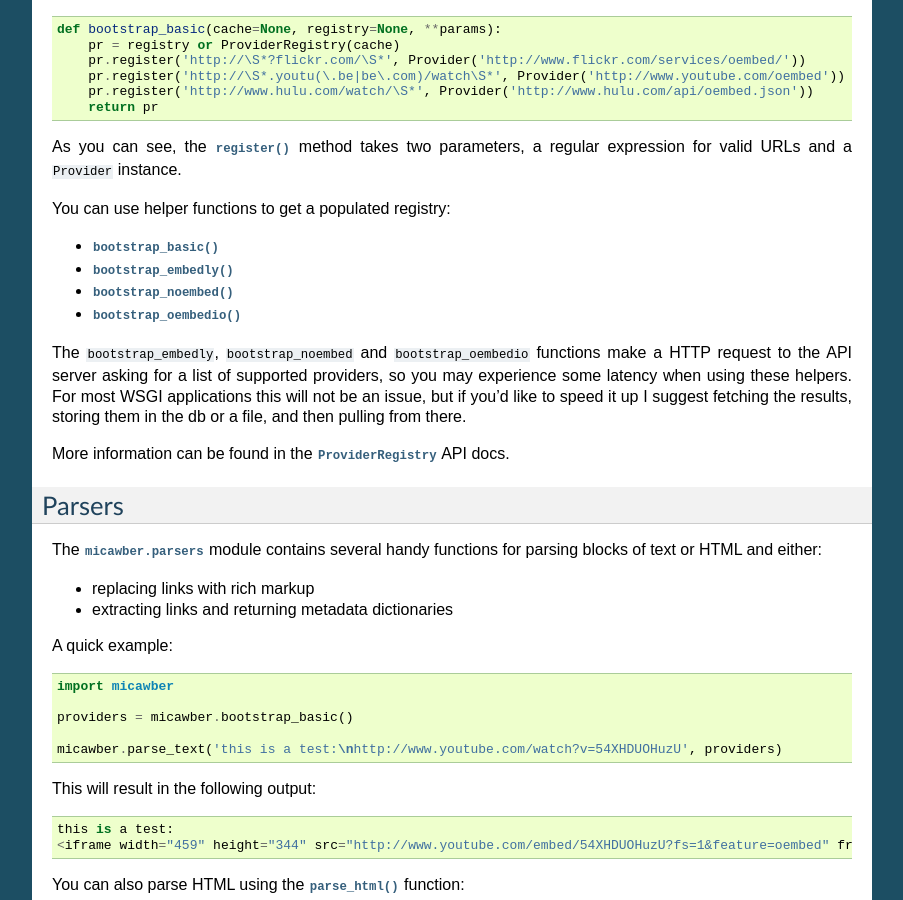
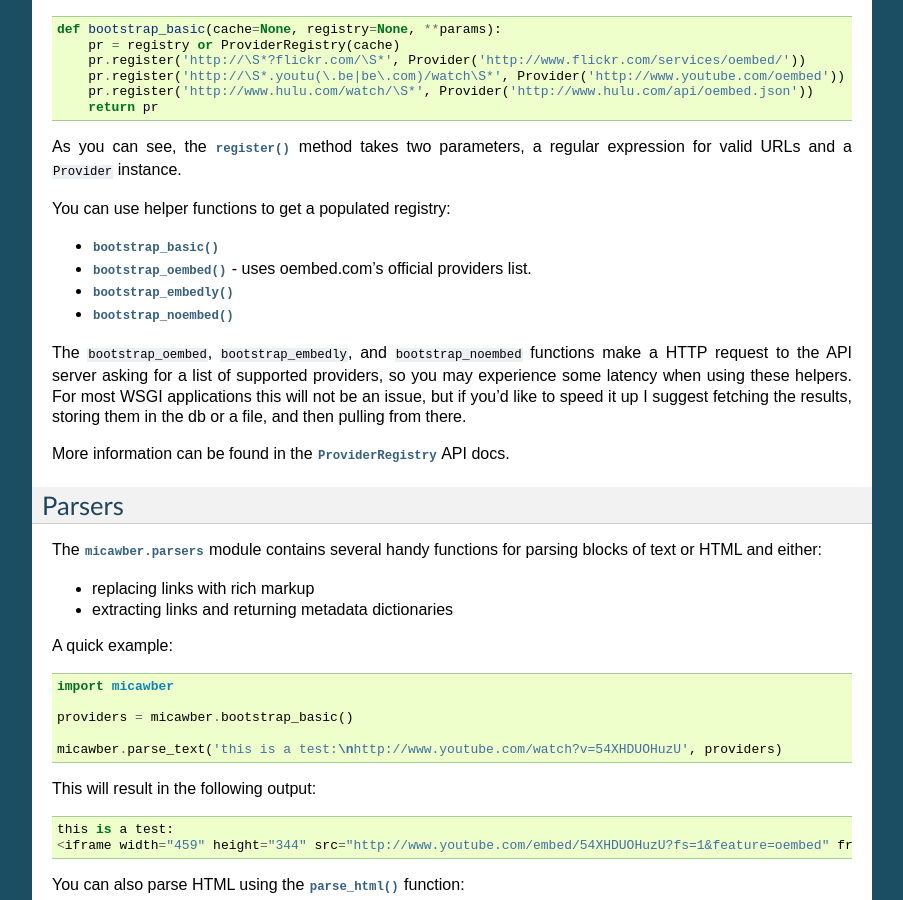
Before and after one commit to coleifer/micawber, a Sphinx documentation site: the page built from docs/getting_started.rst, in a window 1280 px wide and 900 px high, scrolled down 1664 px. Shown: the whole window, without its empty margins (198-1101 px from the left). Built offline with Sphinx 7.4.7, drawn with Linux system fonts in a browser that asks for light colours; some of the changed text lies outside the part shown.

Commit message:
Fix examples and docs.

```diff
--- a/docs/getting_started.rst
+++ b/docs/getting_started.rst
@@ -121,15 +121,16 @@ two parameters, a regular expression for valid URLs and a ``Provider`` instance.
 You can use helper functions to get a populated registry:
 
 * :py:func:`~micawber.providers.bootstrap_basic`
+* :py:func:`~micawber.providers.bootstrap_oembed` - uses oembed.com's official providers list.
 * :py:func:`~micawber.providers.bootstrap_embedly`
 * :py:func:`~micawber.providers.bootstrap_noembed`
-* :py:func:`~micawber.providers.bootstrap_oembedio`
 
-The ``bootstrap_embedly``, ``bootstrap_noembed`` and ``bootstrap_oembedio`` functions make a HTTP request to the API server asking
-for a list of supported providers, so you may experience some latency when
-using these helpers.  For most WSGI applications this will not be an issue, but
-if you'd like to speed it up I suggest fetching the results, storing them in
-the db or a file, and then pulling from there.
+The ``bootstrap_oembed``, ``bootstrap_embedly``, and ``bootstrap_noembed``
+functions make a HTTP request to the API server asking for a list of supported
+providers, so you may experience some latency when using these helpers. For
+most WSGI applications this will not be an issue, but if you'd like to speed it
+up I suggest fetching the results, storing them in the db or a file, and then
+pulling from there.
 
 More information can be found in the :py:class:`~micawber.providers.ProviderRegistry` API docs.
 
```
Also changed, not shown: other parts of docs/getting_started.rst (+1 -1 lines), docs/api.rst (+19 -11 lines), 1 other file.
